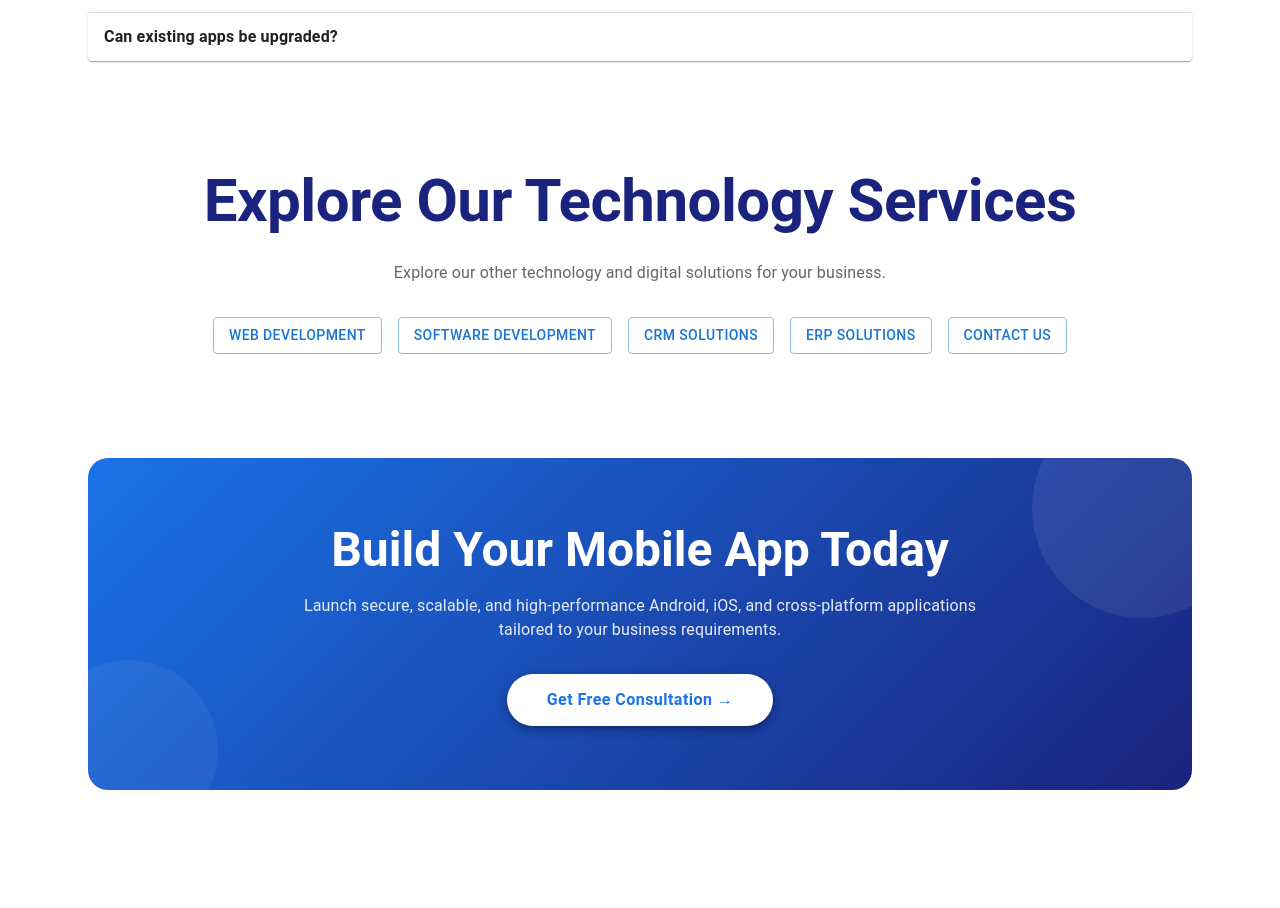
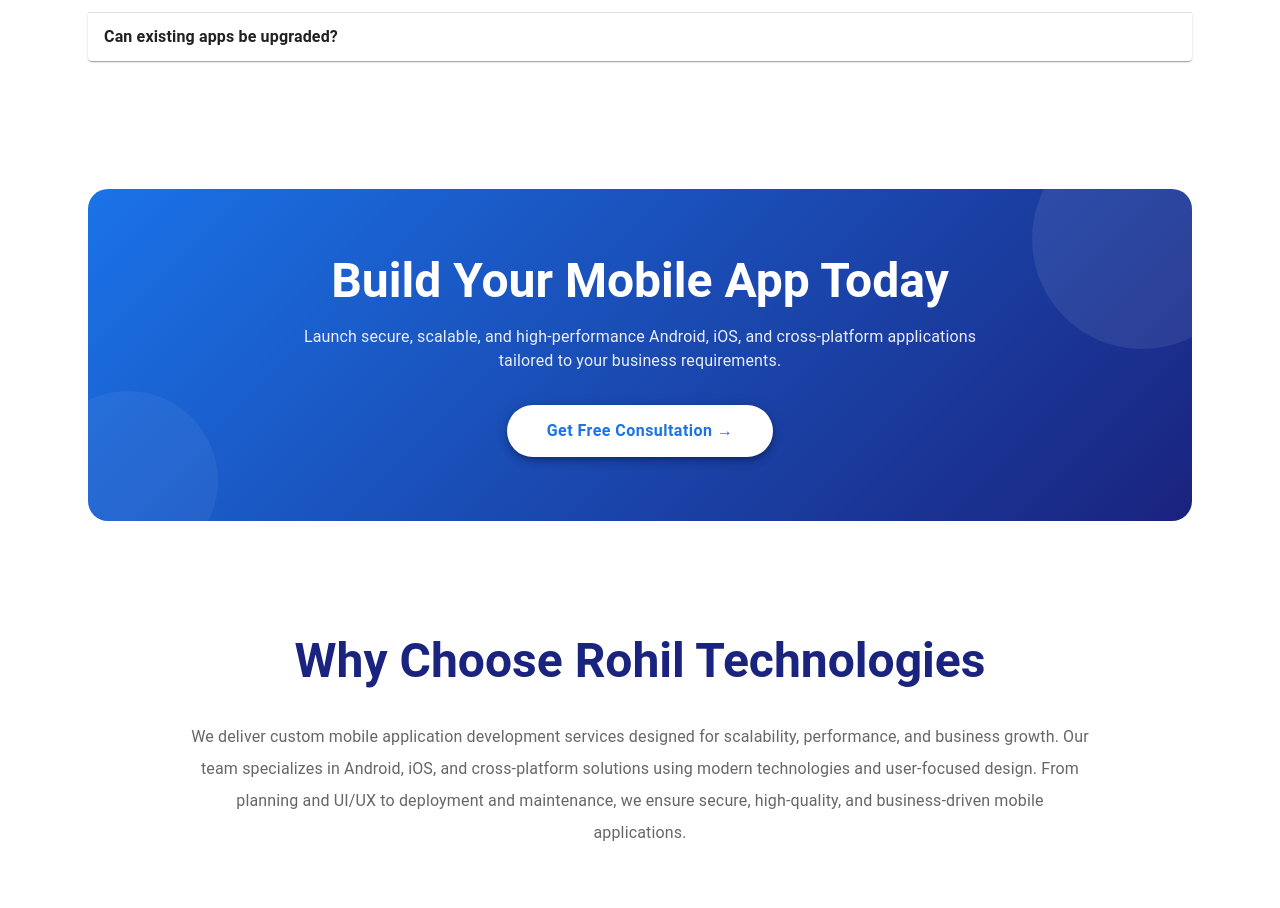
Before and after one commit to rayesharayesha61-byte/Rohil-website, a React (Create React App) app: page /mobile in a window 1280 px wide. Shown: the part 6840-7748 px from the top of the page. Built offline with nearby package versions, Linux system fonts and the light colour scheme; some icons are missing.

Commit message:
seo update for mobile page

```diff
--- a/src/components/technologies/MobileApps.js
+++ b/src/components/technologies/MobileApps.js
@@ -961,61 +961,7 @@
           ))}
 
         </Container>
-        <Container sx={{ py: 5 }}>
-  <Typography
-    variant="h2"
-    component="h2"
-    sx={{
-      textAlign: "center",
-      fontWeight: "bold",
-      color: colors.darkBlue,
-      mb: 3,
-    }}
-  >
-    Explore Our Technology Services
-  </Typography>
 
-  <Typography
-    sx={{
-      textAlign: "center",
-      color: colors.grey,
-      mb: 4,
-    }}
-  >
-    Explore our other technology and digital solutions for your business.
-  </Typography>
-
-  <Box
-    sx={{
-      display: "flex",
-      flexWrap: "wrap",
-      justifyContent: "center",
-      gap: 2,
-    }}
-  >
-    <Button href="/web-technologies" variant="outlined">
-      Web Development
-    </Button>
-
-    <Button href="/software-development" variant="outlined">
-      Software Development
-    </Button>
-
-
-
-    <Button href="/crm" variant="outlined">
-      CRM Solutions
-    </Button>
-
-    <Button href="/erp" variant="outlined">
-      ERP Solutions
-    </Button>
-
-    <Button href="/contact" variant="outlined">
-      Contact Us
-    </Button>
-  </Box>
-</Container>
         {/* ===== CTA Section ===== */}
 
         <Container sx={{ py: 8 }}>
```
